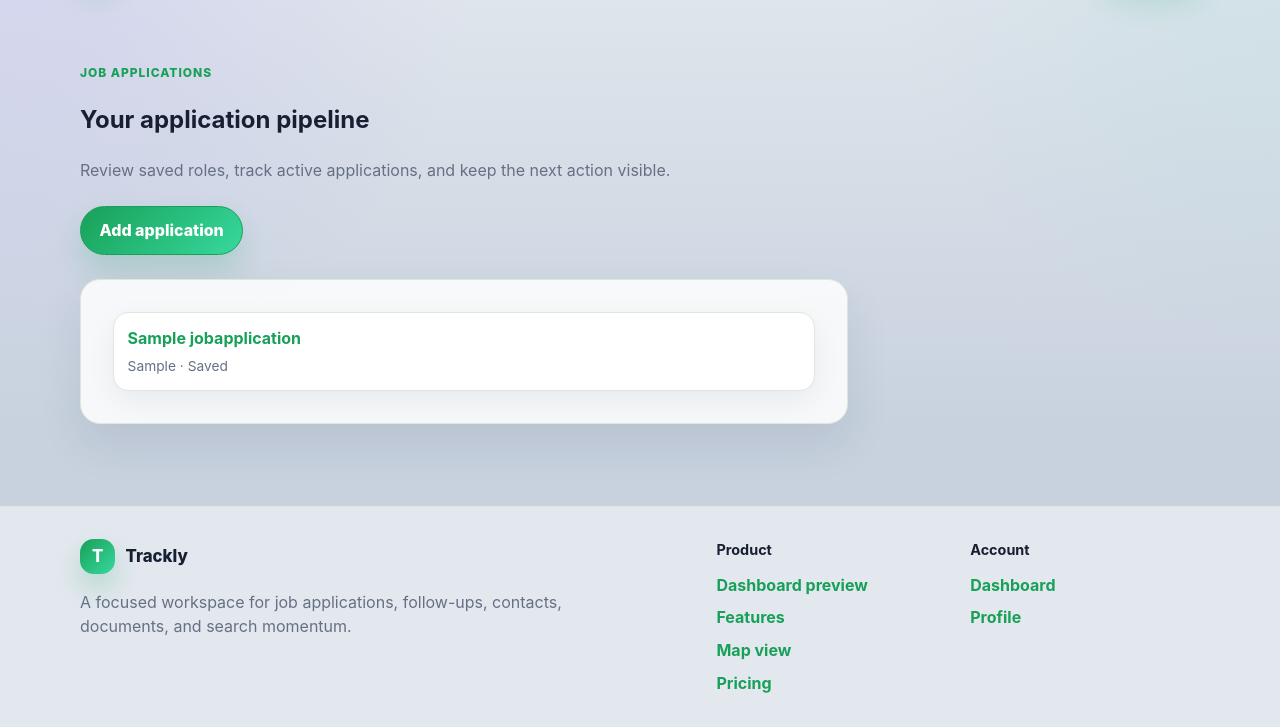
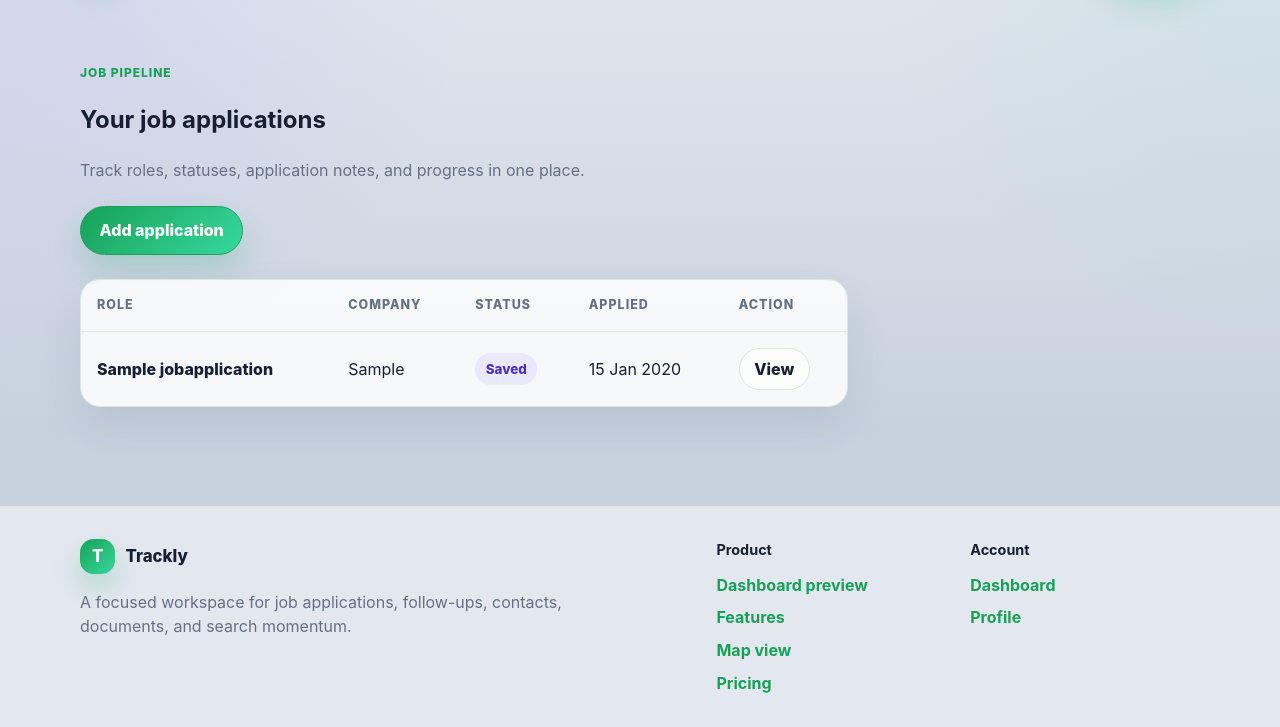
Before and after one commit to AAdewunmi/Trackly-Job-Applications-Tracker-Project, a Django app: page /jobs/ in a window 1280 px wide. Shown: the part 73-800 px from the top of the page. Run offline with Django 5.2, Linux system fonts and the light colour scheme; a user stored in the database is signed in; tables that the repository leaves empty hold one stand-in row (values such as "Sample post").

Commit message:
style(jobs): align application list with Trackly UI

```diff
--- a/static/css/theme.css
+++ b/static/css/theme.css
@@ -698,6 +698,41 @@ textarea:focus {
   color: var(--tl-muted);
 }
 
+.tl-table-wrap {
+  overflow-x: auto;
+}
+
+.tl-table {
+  width: 100%;
+  border-collapse: collapse;
+  min-width: 44rem;
+}
+
+.tl-table th,
+.tl-table td {
+  border-bottom: 1px solid var(--tl-border);
+  padding: 1rem;
+  text-align: left;
+  vertical-align: middle;
+}
+
+.tl-table th {
+  color: var(--tl-muted);
+  font-size: 0.78rem;
+  font-weight: 850;
+  letter-spacing: 0.08em;
+  text-transform: uppercase;
+}
+
+.tl-table tbody tr:last-child td {
+  border-bottom: 0;
+}
+
+.tl-table-link {
+  color: var(--tl-text);
+  font-weight: 850;
+}
+
 .tl-feature-list {
   display: grid;
   gap: 1rem;
--- a/templates/jobs/application_list.html
+++ b/templates/jobs/application_list.html
@@ -5,41 +5,69 @@
 {% block content %}
 <section class="tl-account-layout">
     <div>
-        <p class="tl-eyebrow">Job applications</p>
-        <h1>Your application pipeline</h1>
+        <p class="tl-eyebrow">Job pipeline</p>
+        <h1>Your job applications</h1>
         <p class="tl-muted">
-            Review saved roles, track active applications, and keep the next action visible.
+            Track roles, statuses, application notes, and progress in one place.
         </p>
         <div class="tl-actions">
             <a class="tl-button tl-button-primary" href="{% url 'jobs:application_create' %}">Add application</a>
         </div>
     </div>
 
+    {% if applications %}
         <section class="tl-panel">
-        <div class="tl-panel-body">
-            {% if applications %}
-                <div class="tl-stack">
+            <div class="tl-table-wrap">
+                <table class="tl-table">
+                    <thead>
+                        <tr>
+                            <th scope="col">Role</th>
+                            <th scope="col">Company</th>
+                            <th scope="col">Status</th>
+                            <th scope="col">Applied</th>
+                            <th scope="col">Action</th>
+                        </tr>
+                    </thead>
+                    <tbody>
                         {% for application in applications %}
-                        <article class="tl-job-card">
-                            <strong>
-                                <a href="{{ application.get_absolute_url }}">{{ application.title }}</a>
-                            </strong>
-                            <span>{{ application.company }} · {{ application.get_status_display }}</span>
-                        </article>
+                            <tr>
+                                <td>
+                                    <a class="tl-table-link" href="{{ application.get_absolute_url }}">
+                                        {{ application.title }}
+                                    </a>
+                                </td>
+                                <td>{{ application.company }}</td>
+                                <td>
+                                    <span class="tl-badge tl-badge-primary">{{ application.get_status_display }}</span>
+                                </td>
+                                <td>
+                                    {% if application.applied_date %}
+                                        {{ application.applied_date }}
+                                    {% else %}
+                                        <span class="tl-muted">Not recorded</span>
+                                    {% endif %}
+                                </td>
+                                <td>
+                                    <a class="tl-button tl-button-secondary tl-button-small" href="{{ application.get_absolute_url }}">View</a>
+                                </td>
+                            </tr>
                         {% endfor %}
+                    </tbody>
+                </table>
             </div>
+        </section>
     {% else %}
-                <div class="tl-stack">
-                    <h2>No applications yet</h2>
+        <section class="tl-panel">
+            <div class="tl-panel-body tl-stack">
+                <h2>No job applications yet</h2>
                 <p class="tl-muted">
-                        Add your first opportunity to start building your Trackly workspace.
+                    Start by recording a role you want to track. Trackly will build your job search history from there.
                 </p>
                 <div class="tl-actions">
-                        <a class="tl-button tl-button-primary" href="{% url 'jobs:application_create' %}">Add application</a>
+                    <a class="tl-button tl-button-primary" href="{% url 'jobs:application_create' %}">Add your first application</a>
                 </div>
             </div>
+        </section>
     {% endif %}
-        </div>
-    </section>
 </section>
 {% endblock %}
```
Also changed, not shown: apps/jobs/tests/test_views.py (+17 -0 lines). Lines whose indentation alone changed are shown as unchanged.
